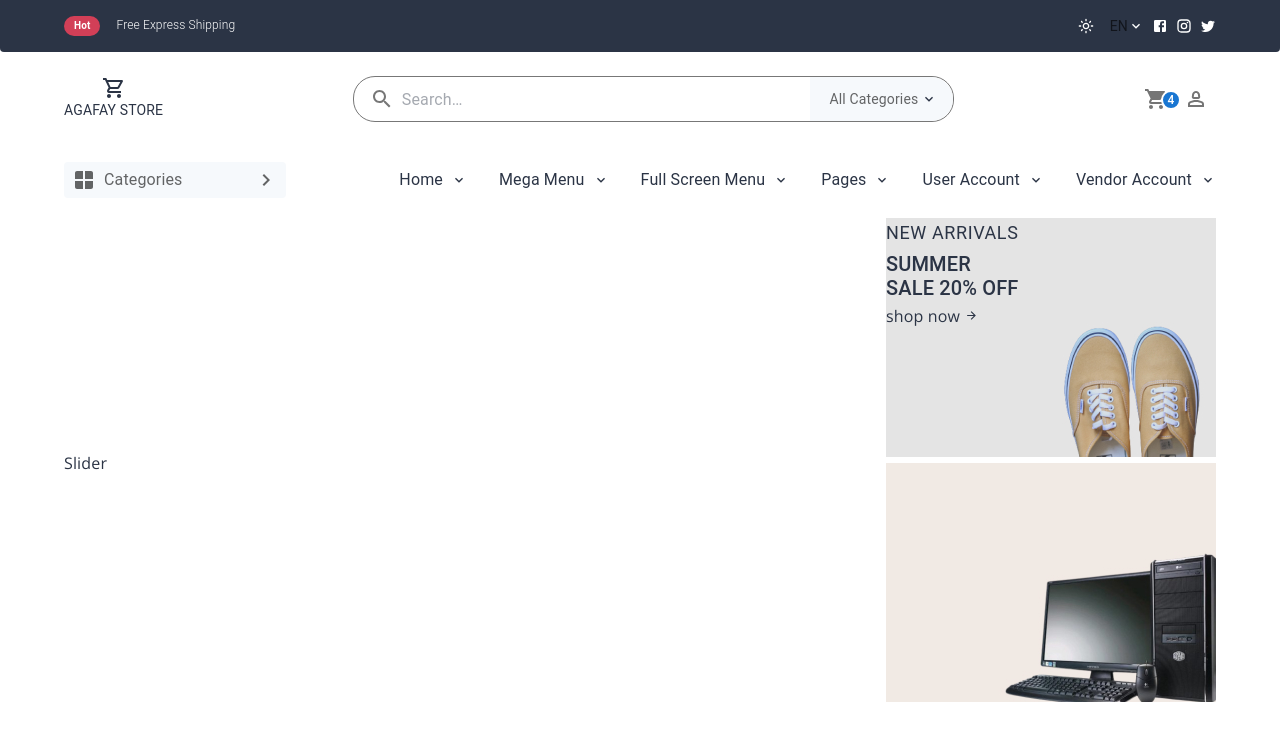
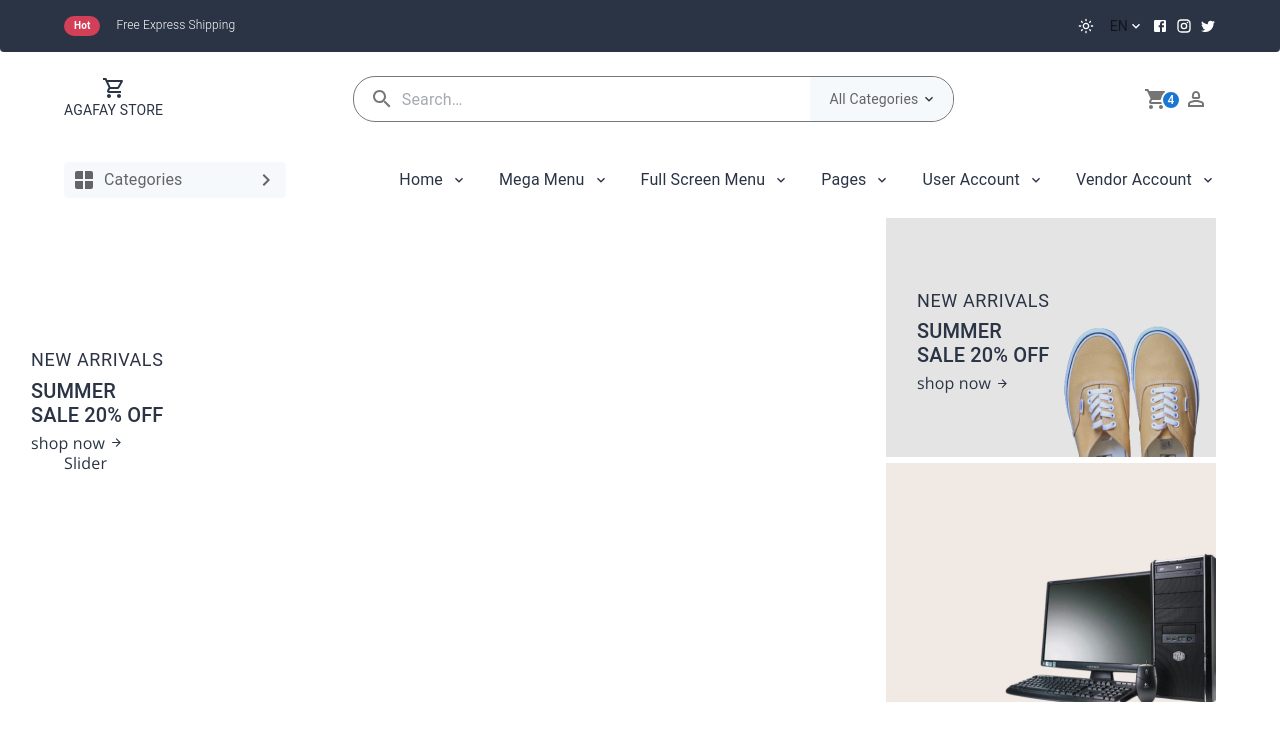
Before and after one commit to saghro/react-ecommerce, a React (Vite) app: page / in a window 1280 px wide. Shown: the top 740 px of the page. Built offline with nearby package versions, Linux system fonts and the light colour scheme.

Commit message:
section her

```diff
--- a/src/components/hero/Hero.jsx
+++ b/src/components/hero/Hero.jsx
@@ -1,5 +1,5 @@
-import { Box, Container, Link, Stack, Typography, } from "@mui/material";
-import ArrowForwardIcon from '@mui/icons-material/ArrowForward';
+import ArrowForwardIcon from "@mui/icons-material/ArrowForward";
+import { Box, Container, Link, Stack, Typography } from "@mui/material";
 
 const Hero = () => {
   return (
@@ -8,7 +8,14 @@ const Hero = () => {
       <Box>
         <Box sx={{ position: "relative" }}>
           <img src="src/images/banner-17.jpg" alt="" />
-          <Stack sx={{ position: "absolute", top: 0 }}>
+          <Stack
+            sx={{
+              position: "absolute",
+              top: "50%",
+              transform: "translateY(-50%)",
+              left: 31,
+            }}
+          >
             <Typography
               variant="caption"
               sx={{ color: "#2B3445", fontSize: "18px" }}
@@ -26,34 +33,84 @@ const Hero = () => {
               SUMMER
             </Typography>
             <Typography
-            variant="h6"
-            sx={{
-                color:"#2B3445"
-            }}
+              variant="h6"
+              sx={{
+                color: "#2B3445",
+              }}
             >
               SALE 20% OFF
             </Typography>
             <Link
               sx={{
-                color:"#2B3445",
-                display:"flex",
-                alignItems:"center",
-                gap:"5px",
-                transition:"0.2s",
-                "&:hover":{
-                    color:"#D23F57",
+                color: "#2B3445",
+                display: "flex",
+                alignItems: "center",
+                gap: "5px",
+                transition: "0.2s",
+                "&:hover": {
+                  color: "#D23F57",
                 },
               }}
               href="#"
               underline="none"
             >
-            shop now
-            <ArrowForwardIcon sx={{fontSize:"13px"}} />
+              shop now
+              <ArrowForwardIcon sx={{ fontSize: "13px" }} />
             </Link>
           </Stack>
         </Box>
         <Box>
           <img src="src/images/banner-16.jpg" alt="" />
+          <Stack
+            sx={{
+              position: "absolute",
+              top: "50%",
+              transform: "translateY(-50%)",
+              left: 31,
+            }}
+          >
+            <Typography
+              variant="caption"
+              sx={{ color: "#2B3445", fontSize: "18px" }}
+            >
+              NEW ARRIVALS
+            </Typography>
+            <Typography
+              variant="h6"
+              sx={{
+                color: "#2B3445",
+                lineHeight: "16px",
+                mt: 1,
+              }}
+            >
+              SUMMER
+            </Typography>
+            <Typography
+              variant="h6"
+              sx={{
+                color: "#2B3445",
+              }}
+            >
+              SALE 20% OFF
+            </Typography>
+            <Link
+              sx={{
+                color: "#2B3445",
+                display: "flex",
+                alignItems: "center",
+                gap: "5px",
+                transition: "0.2s",
+                "&:hover": {
+                  color: "#D23F57",
+                },
+              }}
+              href="#"
+              underline="none"
+            >
+              shop now
+              <ArrowForwardIcon sx={{ fontSize: "13px" }} />
+            </Link>
+          </Stack>
         </Box>
       </Box>
     </Container>
```
